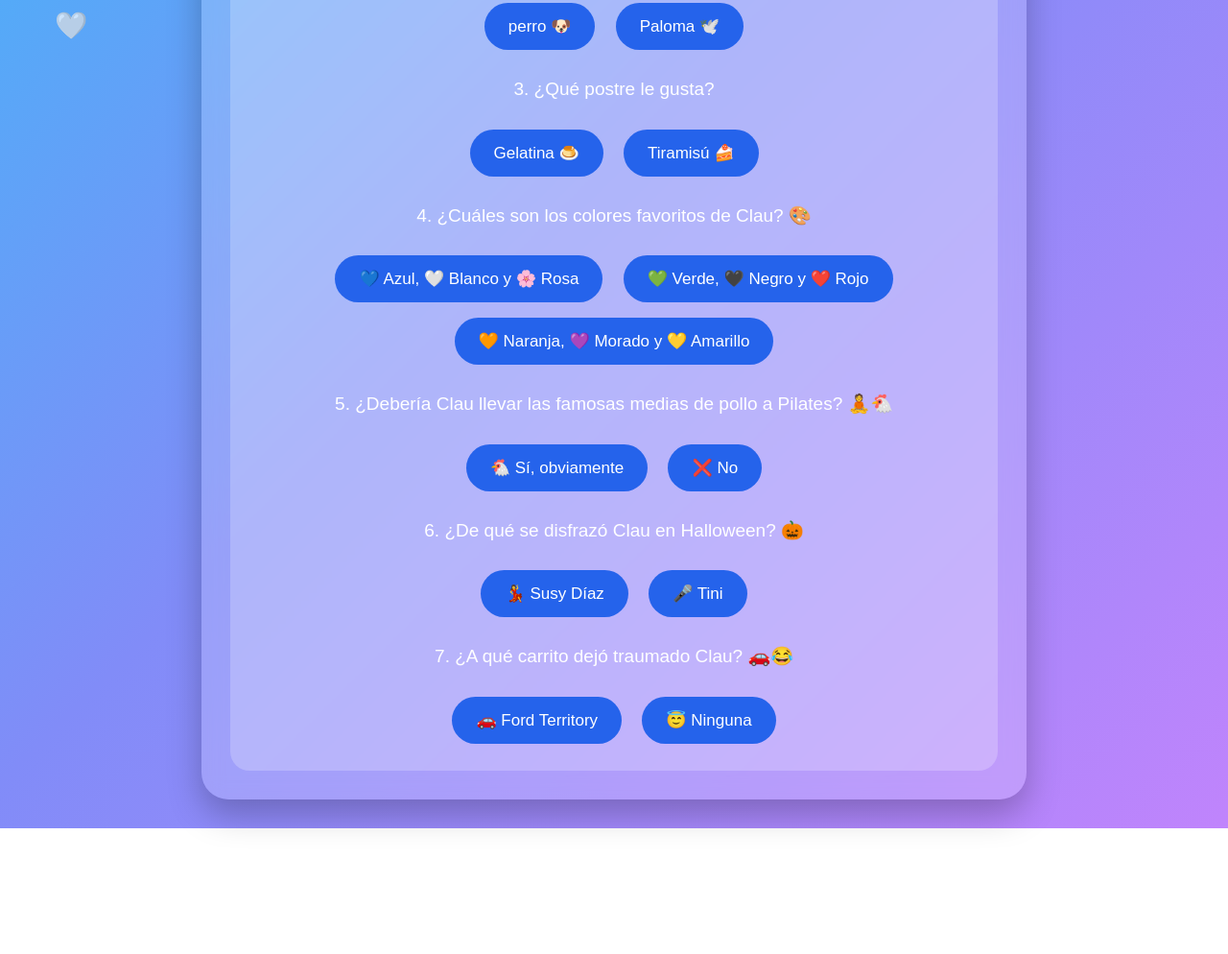
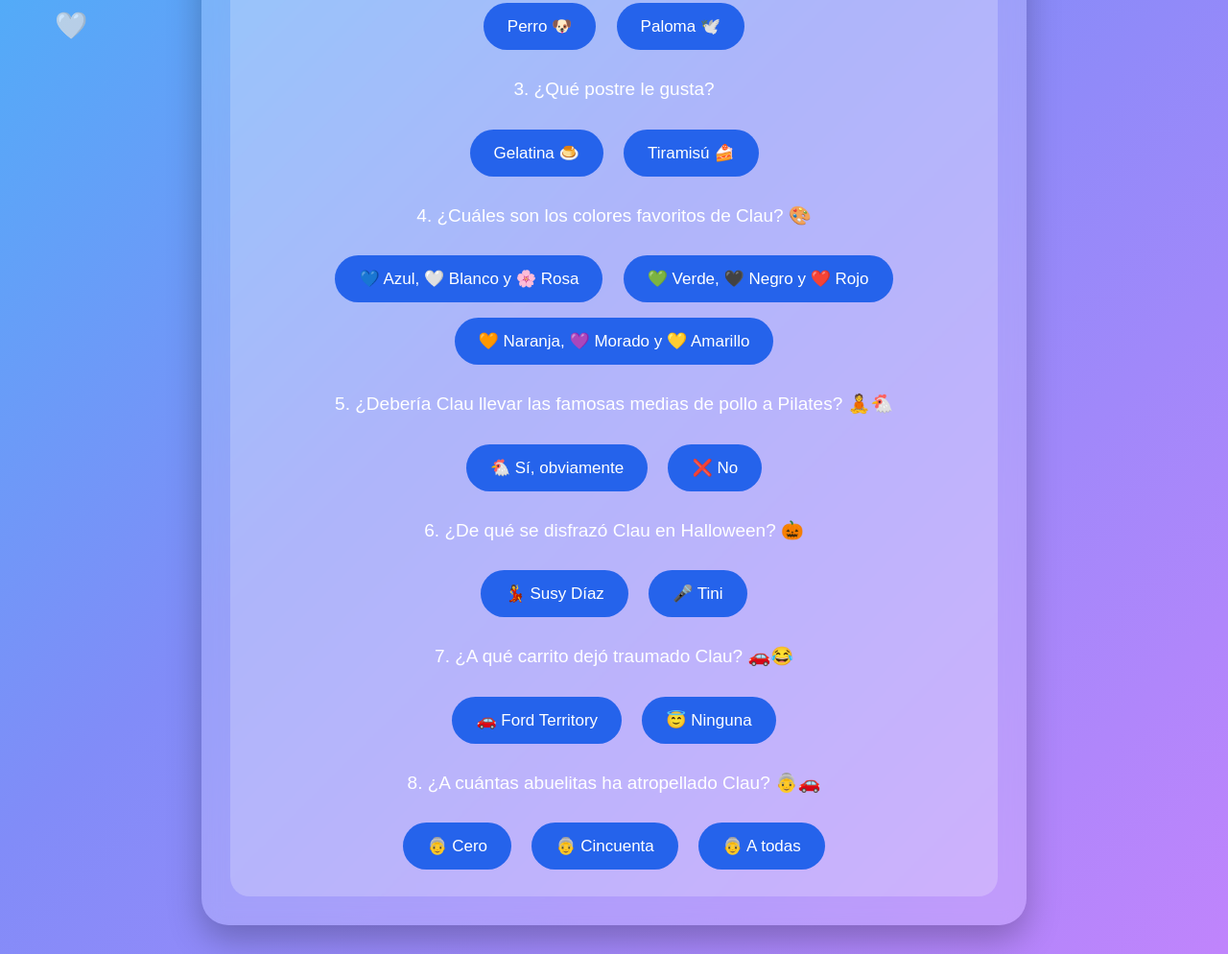
Before and after one commit to CMAS1999/cumple-stitch, a plain HTML site: page trivia.html in a window 1280 px wide. Shown: the part 513-1507 px from the top of the page at 96% size. Before the commit the page ends 1376 px from the top, so only its background shows below. Drawn offline with Linux system fonts and the light colour scheme.

Commit message:
Update trivia.html

```diff
--- a/trivia.html
+++ b/trivia.html
@@ -19,70 +19,65 @@
       <audio id="musicaTrivia" loop>
         <source src="musica2.mp3" type="audio/mpeg">
       </audio>
+
       <div class="message-box">
         <p>1. ¿Qué animal la persiguió?</p>
         <button onclick="responderTrivia(1, 'vaca')">Vaca 🐄</button>
         <button onclick="responderTrivia(1, 'pollo')">Pollo 🐔</button>
 
         <p>2. ¿Qué animal le da miedo?</p>
-        <button onclick="responderTrivia(2, 'perro')">perro 🐶</button>
+        <button onclick="responderTrivia(2, 'perro')">Perro 🐶</button>
         <button onclick="responderTrivia(2, 'paloma')">Paloma 🕊️</button>
-
 
         <p>3. ¿Qué postre le gusta?</p>
         <button onclick="responderTrivia(3, 'gelatina')">Gelatina 🍮</button>
         <button onclick="responderTrivia(3, 'tiramisu')">Tiramisú 🍰</button>
 
-
         <p>4. ¿Cuáles son los colores favoritos de Clau? 🎨</p>
-
-
-
         <button onclick="responderTrivia(4, 'correcto')">
           💙 Azul, 🤍 Blanco y 🌸 Rosa
         </button>
-
         <button onclick="responderTrivia(4, 'incorrecto')">
           💚 Verde, 🖤 Negro y ❤️ Rojo
         </button>
-
         <button onclick="responderTrivia(4, 'incorrecto')">
           🧡 Naranja, 💜 Morado y 💛 Amarillo
         </button>
 
         <p>5. ¿Debería Clau llevar las famosas medias de pollo a Pilates? 🧘🐔</p>
-
         <button onclick="responderTrivia(5, 'si')">
           🐔 Sí, obviamente
         </button>
-
         <button onclick="responderTrivia(5, 'no')">
           ❌ No
         </button>
 
-
         <p>6. ¿De qué se disfrazó Clau en Halloween? 🎃</p>
-
         <button onclick="responderTrivia(6, 'susy')">
           💃 Susy Díaz
         </button>
-
         <button onclick="responderTrivia(6, 'tini')">
           🎤 Tini
         </button>
 
         <p>7. ¿A qué carrito dejó traumado Clau? 🚗😂</p>
-
         <button onclick="responderTrivia(7, 'territory')">
           🚗 Ford Territory
         </button>
-
         <button onclick="responderTrivia(7, 'ninguna')">
           😇 Ninguna
         </button>
 
-
-
+        <p>8. ¿A cuántas abuelitas ha atropellado Clau? 👵🚗</p>
+        <button onclick="responderTrivia(8, 'cero')">
+          👵 Cero
+        </button>
+        <button onclick="responderTrivia(8, 'cincuenta')">
+          👵 Cincuenta
+        </button>
+        <button onclick="responderTrivia(8, 'todas')">
+          👵 A todas
+        </button>
       </div>
 
       <div id="resultadoTrivia" class="message-box hidden"></div>
@@ -90,9 +85,12 @@
   </div>
 
   <script src="script.js"></script>
+
   <script>
     let puntosTrivia = 0;
     let respondidas = {};
+
+    const musicaTrivia = document.getElementById("musicaTrivia");
 
     function responderTrivia(numero, respuesta) {
       if (respondidas[numero]) {
@@ -107,13 +105,12 @@
         4: "correcto",
         5: "si",
         6: "susy",
-        7: "territory"
+        7: "territory",
+        8: "todas"
       };
 
       if (respuesta === correctas[numero]) {
-
         respondidas[numero] = true;
-
         puntosTrivia++;
 
         if (numero === 1) {
@@ -130,23 +127,27 @@ if (numero === 1) {
           alert("🎃💃 Correcto 😂\n\nLa legendaria Susy Díaz hizo una aparición especial en Halloween xd");
         } else if (numero === 7) {
           alert("🚗 Correcto 😂\n\nF por la Ford Territory. La pobre ha pasado muchas cosas feas con esa conductora xd");
+        } else if (numero === 8) {
+          alert("👵🚗 Correcto 😂\n\nClau acabó con todas las abuelitas del Perú y tuvo que cruzar fronteras para continuar su misión en Argentina. 🤭");
         } else {
           alert("Correcto 💙");
         }
+
       } else {
         if (numero === 7 && respuesta === "ninguna") {
           alert("Mentira 😂\n\nSabes que tienes que presionar Ford Territory xd");
+        } else if (numero === 8 && respuesta === "cero") {
+          alert("😂 Nopis.\n\nEso es lo que dice Clau, pero la evidencia dice otra cosa.");
+        } else if (numero === 8 && respuesta === "cincuenta") {
+          alert("😂 Nopis.\n\nCreo que solamente contaste las que están cerca a su casa, pero te faltan más.");
         } else {
           alert("Nopis 😂");
         }
       }
 
-   if (puntosTrivia === 7) {
-        document.getElementById("resultadoTrivia").innerHTML =
-          "Clau 😂💙";
-
-        document.getElementById("resultadoTrivia")
-          .classList.remove("hidden");
+      if (puntosTrivia === 8) {
+        document.getElementById("resultadoTrivia").innerHTML = "Clau 😂💙";
+        document.getElementById("resultadoTrivia").classList.remove("hidden");
 
         localStorage.setItem("triviaCompletada", "true");
         crearConfeti();
@@ -158,18 +159,13 @@ if (numero === 1) {
       }
     }
 
-  const musicaTrivia = document.getElementById("musicaTrivia");
-
     function toggleMusica() {
-
       if (musicaTrivia.paused) {
         musicaTrivia.play();
 
         document.getElementById("btnMusica").innerHTML =
           "⏸️ Pausar música";
-
       } else {
-
         musicaTrivia.pause();
 
         document.getElementById("btnMusica").innerHTML =
```
Lines whose indentation alone changed are shown as unchanged.
